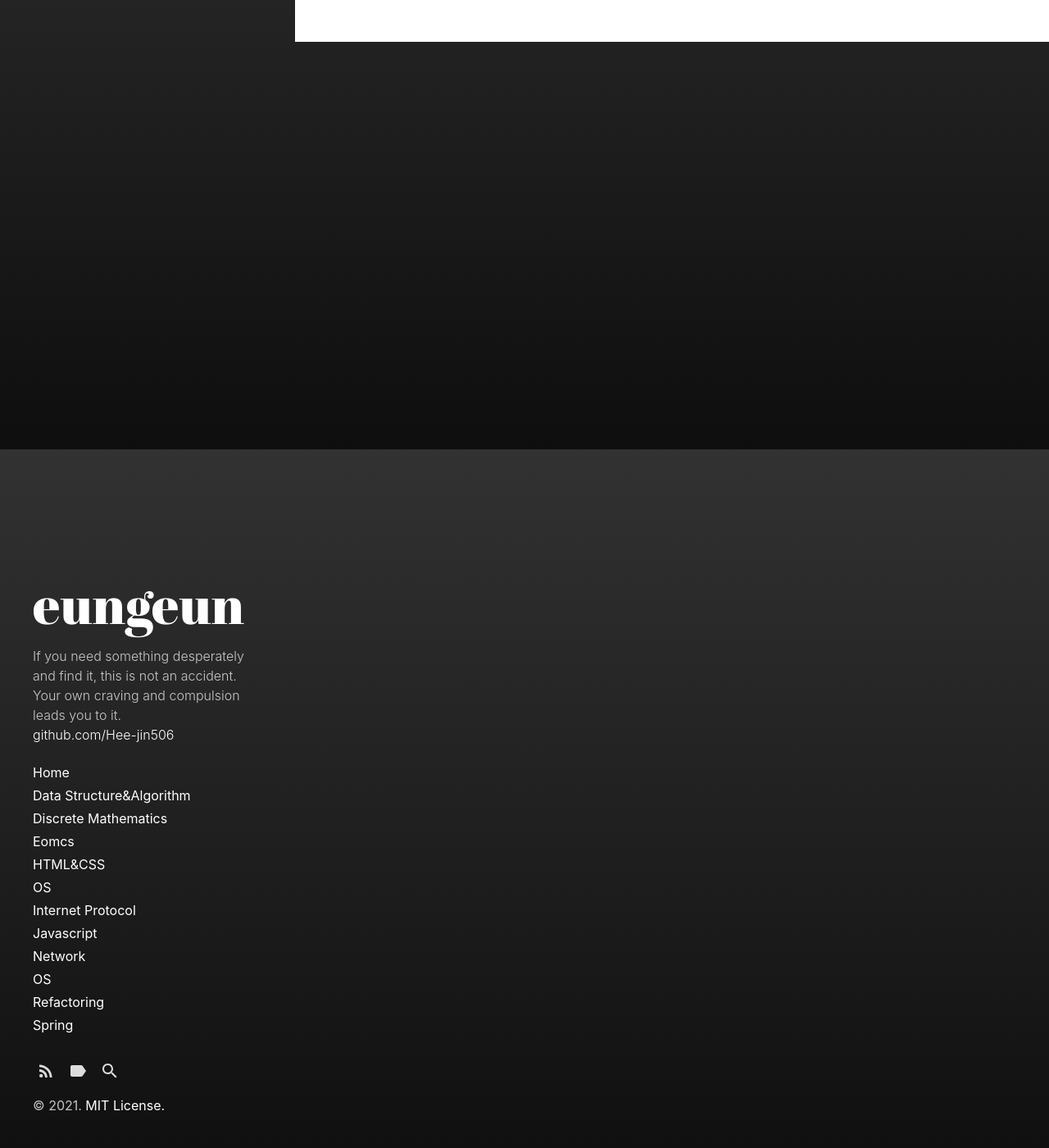
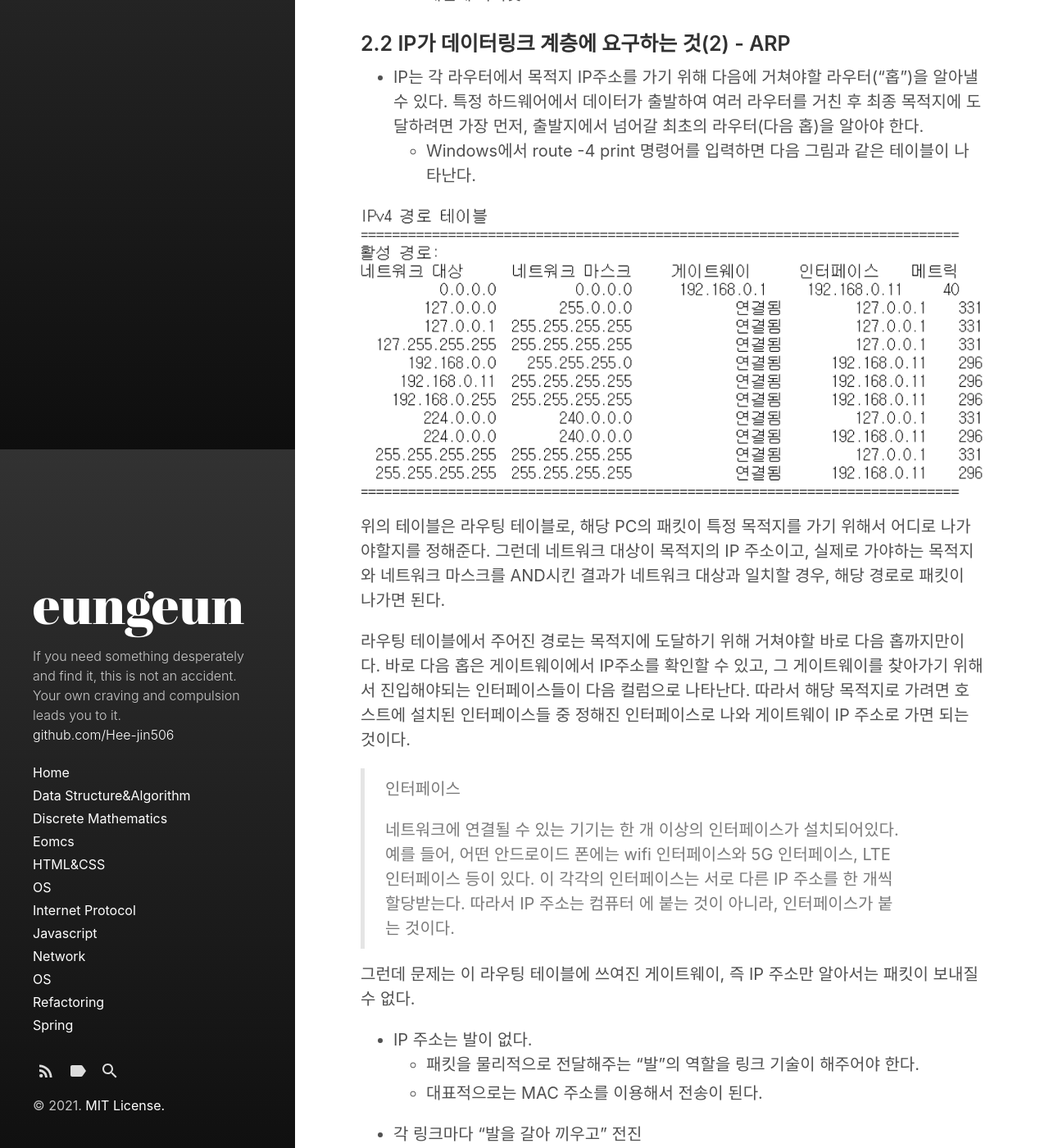
Before and after one commit to Hee-jin506/Hee-jin506.github.io, a Jekyll site: the page built from _posts/2021-03-28-internet-protocol-2.md, in a window 1280 px wide and 1400 px high, scrolled down 2152 px. Shown: the whole window at 82% size. Built offline with Jekyll 4.4.1, drawn with Linux system fonts in a browser that asks for light colours; some of the changed text lies outside the part shown.

Commit message:
2021-04-18

```diff
--- a/_posts/2021-03-28-internet-protocol-2.md
+++ b/_posts/2021-03-28-internet-protocol-2.md
@@ -21,16 +21,69 @@ tags:
 
 - 캡슐화(Encapsulation)
   데이터링크 계층에서 IP 데이터그램을 페이로드에 싣고서 자신의 짐칸에 IP 데이터그램이 실려있다는 표시를 해야 한다. 이것이 IP 기술이 데이터링크 기술에게 요구하는 첫번째 조건이며, 부가적으로는 몇 바이트까지 실을 수 있느냐에 대한 MTU(Maximum Transmission Unit) 정보도 제공해야 한다.
-  - 예시) IP데이터그램이 있음을 표시하기 위해 이더넷 프레임에는 0800이라는 숫자를 적는다.
-    ![]({{site.url}}/assets/images/24.png)
 - ARP(Address Resolution Protocol)
   시베리아 횡단 열차의 예시에서, 바퀴 없는 객실만으로는 이동이 불가능한 것처럼, IP 주소만을 갖고는 데이터가 배달될 수 없다. IP 주소는 발이 없다. 늘상 한 링크를 건널 때마다 데이터링크 기술에 의존해야 한다. 예를 들어, wifi나 이더넷과 같은 shared medium 종류의 데이터링크 기술에서는 MAC 주소(한 홉을 가는데 필요한 주소로 하드웨어 하나당 하나씩 할당된다.)를 사용해야 하는 데이터링크 기술들은 특히나 해당 IP 주소만으로는 불가능하다. 따라서 IP는 데이터링크 기술이 스스로 데이터를 전송해하는 기능을 갖추기를 요구한다.
 
 - MIB(Management Information Base) - 나중에 더 구체적으로 설명하게 될 것이다.
   관리자(Manager)와 대리인(Agent) 사이에 특정한 정보를 주고 받는 것이 네트웍 관리의 기본이다. 관리되어야 할 특정한 정보, 자원을 객체라 하는데, 이런 객체들을 모아놓은 집합체를 MIB(Management Information Base)라고 한다.
 
-### 2.2 IP가 데이터링크 계층에 요구하는 것(2)
+### 2.2 IP가 데이터링크 계층에 요구하는 것(1) - 캡슐화
+
+- 캡슐화(encapsulation)
+  - 예시) IP데이터그램이 있음을 표시하기 위해 이더넷 프레임에는 0x0800이라는 숫자를 적는다.
+    - 그 밖에 프레임 타입에 어떤 숫자가 들어가느냐에 따라서 다음에 따라오는 데이터의 내용이 달라진다.
+
+
+![]({{site.url}}/assets/images/91.png)
+
+![]({{site.url}}/assets/images/92.png)
+
+![]({{site.url}}/assets/images/93.png)
+
+- 위의 그림은 각각의 데이터링크 기술의 헤더에서 IP데이터그램이 실려있음을 표시하는 부분을 나타낸다.
+  - 첫번째 유선 LAN
+  - 두번째 PPP
+  - 세번째 무선 LAN
+  - 네번째 이더넷
+
+### 2.2 IP가 데이터링크 계층에 요구하는 것(2) - ARP
 
 - IP는 각 라우터에서 목적지 IP주소를 가기 위해 다음에 거쳐야할 라우터("홉")을 알아낼 수 있다.
   특정 하드웨어에서 데이터가 출발하여 여러 라우터를 거친 후 최종 목적지에 도달하려면 가장 먼저, 출발지에서 넘어갈 최초의 라우터(다음 홉)을 알아야 한다.
-  - Windows에서 route -4 print 명령어를 입력하면
+  - Windows에서 route -4 print 명령어를 입력하면 다음 그림과 같은 테이블이 나타난다.
+
+![]({{site.url}}/assets/images/94.png)
+
+위의 테이블은 라우팅 테이블로, 해당 PC의 패킷이 특정 목적지를 가기 위해서 어디로 나가야할지를 정해준다. 그런데 네트워크 대상이 목적지의 IP 주소이고, 실제로 가야하는 목적지와 네트워크 마스크를 AND시킨 결과가 네트워크 대상과 일치할 경우, 해당 경로로 패킷이 나가면 된다.
+
+라우팅 테이블에서 주어진 경로는 목적지에 도달하기 위해 거쳐야할 바로 다음 홉까지만이다. 바로 다음 홉은 게이트웨이에서 IP주소를 확인할 수 있고, 그 게이트웨이를 찾아가기 위해서 진입해야되는 인터페이스들이 다음 컬럼으로 나타난다. 따라서 해당 목적지로 가려면 호스트에 설치된 인터페이스들 중 정해진 인터페이스로 나와 게이트웨이 IP 주소로 가면 되는 것이다.
+
+> 인터페이스
+>
+> 네트워크에 연결될 수 있는 기기는 한 개 이상의 인터페이스가 설치되어있다. 예를 들어, 어떤 안드로이드 폰에는 wifi 인터페이스와 5G 인터페이스, LTE 인터페이스 등이 있다. 이 각각의 인터페이스는 서로 다른 IP 주소를 한 개씩 할당받는다. 따라서 IP 주소는 컴퓨터 에 붙는 것이 아니라, 인터페이스가 붙는 것이다.
+
+그런데 문제는 이 라우팅 테이블에 쓰여진 게이트웨이, 즉 IP 주소만 알아서는 패킷이 보내질 수 없다.
+
+- IP 주소는 발이 없다.
+  - 패킷을 물리적으로 전달해주는 "발"의 역할을 링크 기술이 해주어야 한다.
+  - 대표적으로는 MAC 주소를 이용해서 전송이 된다.
+
+- 각 링크마다 "발을 갈아 끼우고" 전진
+  - 여러 개의 서로 다른 링크를 거쳐지나가야할 경우, 다른 링크로 넘어갈 때마다 라우터에서 프레임워크를 갈아끼우면서 다른 링크에서도 이어 패킷이 전송될 수 있도록 해야한다.
+  - 어떤 기술들은 나름의 배달 방식이 있다.
+    - 공유형 링크와 점대점 링크
+
+- 링크 계층 기술의 2타입
+  - 공유형 링크(shared medium) - wifi/ethernet
+    - 하나의 공유된 전송 회선에 여러 노드가 접속되어있는 형태의 링크를 말한다.
+      - 인터페이스라는 문을 열고 나오면 호텔 복도처럼 하나의 길 위에 여러 곳으로 통하는 문들이 있다.
+    - MAC 주소가 필요
+  - 점대점 링크(point-to-point link) - ADSL
+    - 두 노드가 1:1로 직접 연결되어있는 형태의 링크 기술이다.
+      - 인터페이스라는 문을 열고 나오면 다른 한 곳으로 가는 길 하나만 있을 뿐이다.
+    - ADSL : 전화선을 사용
+    - ARP가 전혀 필요 없다. 따라서 MAC 주소도 필요 없다.
+- 주소 결정 프로토콜 (ARP)
+  - 결정(resolution): 공유형 링크는 한 회선을 여러 개의 노드가 공유하고 있기 때문에, 인터페이스를 통해 패킷이 나가더라도 원하는 라우터를 선택해서 전송되어야 한다.
+  - 원하는 라우터의 IP 주소를 알고 있다고 해서, 다음 홉을 갈 수 있는 것이 아니다. 공유형 링크에서는 MAC 주소를 알아야만 원하는 라우터로 패킷을 보낼 수가 있다.
+  - 원하는 라우터의 IP 주소를 안다는 가정 하에, 이 라우터의 MAC 주소를 알아내어 그 곳으로 패킷을 보내주는 기술
```
Also changed, not shown: assets/images/91.png (added), assets/images/92.png (added), assets/images/93.png (added), assets/images/94.png (added).
